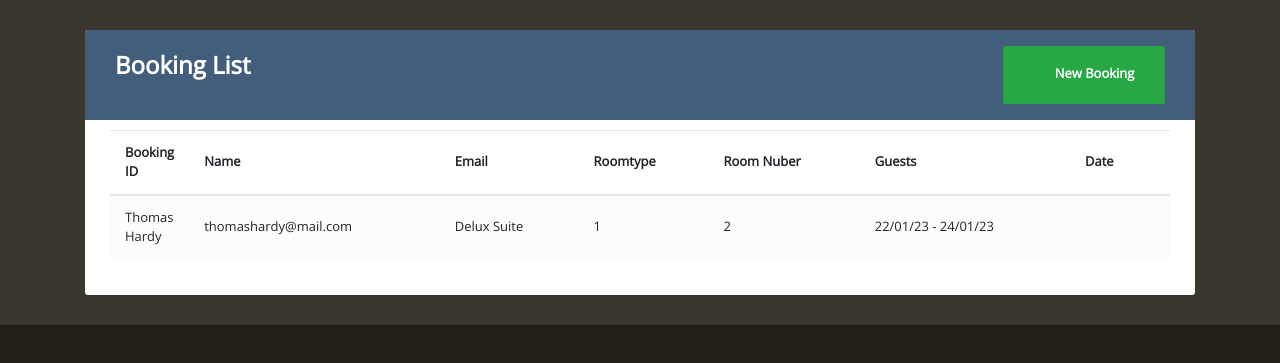
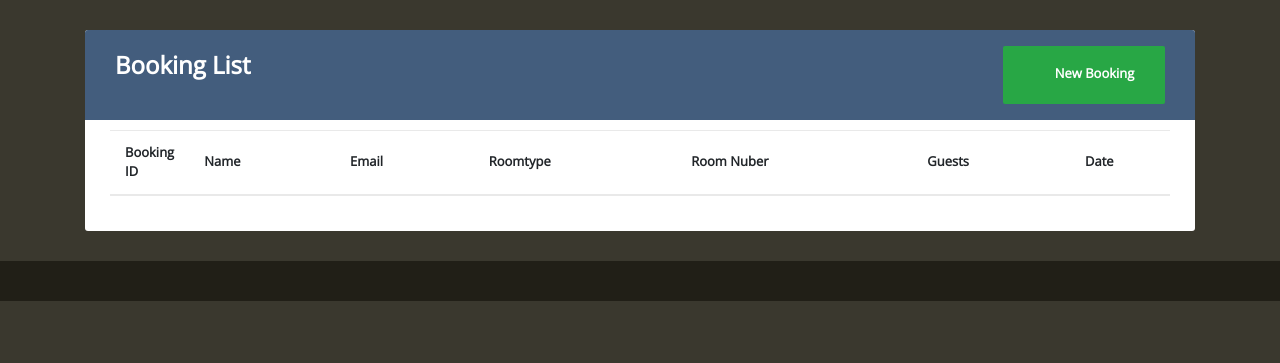
Before and after one commit to ThunderWin88/Project_Enterprise, a plain HTML site: page src/main/resources/templates/crud.html in a window 1280 px wide. Shown: the part 517-880 px from the top of the page. After the commit the page ends 818 px from the top, so only its background shows below. Drawn offline with nearby package versions, Linux system fonts and the light colour scheme; files that its build step writes are made by us from their sources; no server answers; files whose address does not match are found by name.

Commit message:
docker update

```diff
--- a/src/main/resources/templates/crud.html
+++ b/src/main/resources/templates/crud.html
@@ -332,15 +332,7 @@ $(document).ready(function(){
 				</thead>
 				<tbody id="tableBody">
 					<tr>
-						<td>Thomas Hardy</td>
-						<td>thomashardy@mail.com</td>
-						<td>Delux Suite</td>
-						<td>1</td>
-						<td>2</td>
-						<td>22/01/23 - 24/01/23</td>
-						<td>
-							<a href="#deleteEmployeeModal" class="delete" data-toggle="modal"><i class="material-icons" data-toggle="tooltip" title="Delete">&#xE872;</i></a>
-						</td>
+
 					</tr>
 				</tbody>
 			</table>
```
Also changed, not shown: 1 other file.
